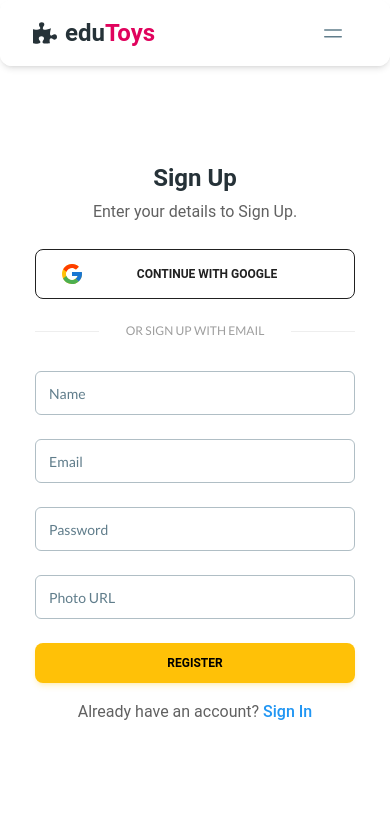
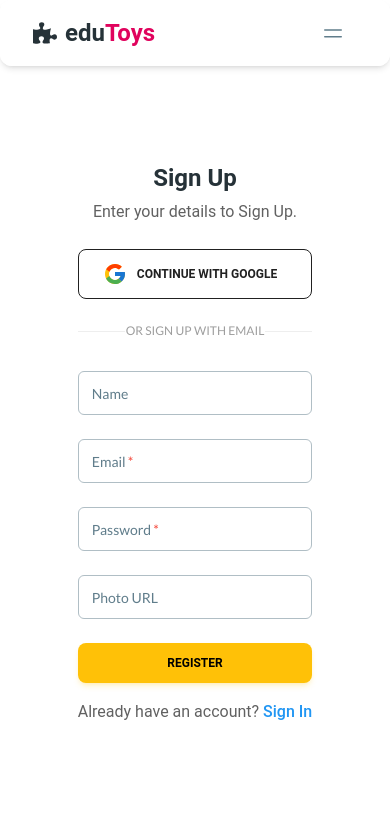
Before and after one commit to heynazrul/edu-toys, a React (Vite) app: page /register in a window 390 px wide. Shown: the top 829 px of the page. Built offline with nearby package versions, Linux system fonts and the light colour scheme; no server answers.

Commit message:
added tooltip for profile hover

```diff
--- a/src/pages/LogIn/LogIn.jsx
+++ b/src/pages/LogIn/LogIn.jsx
@@ -1,9 +1,10 @@
 import { Card, Input, Button, Typography } from '@material-tailwind/react';
 import { useContext } from 'react';
-import { FcGoogle } from 'react-icons/fc';
+
 import { Link } from 'react-router-dom';
 import { AuthContext } from '../../providers/AuthProvider';
 import { toast } from 'react-toastify';
+import SocialLogin from '../shared/SocialLogin/SocialLogin';
 
 const LogIn = () => {
   const { signIn } = useContext(AuthContext);
@@ -40,6 +41,8 @@ const LogIn = () => {
         });
       });
   };
+
+
   return (
     <div className="mx-auto max-w-7xl px-8  py-24">
       <Card
@@ -59,13 +62,8 @@ const LogIn = () => {
           </Typography>
         </div>
 
-        <Button
-          variant="outlined"
-          size="md"
-          className="mt-6 flex items-center justify-between "
-          fullWidth>
-          <FcGoogle size={24}></FcGoogle> <span className="flex-1">Continue with Google</span>
-        </Button>
+        {/* Social Login */}
+        <SocialLogin></SocialLogin>
 
         {/* Divider */}
         <div className="mt-6 flex items-center justify-between">
@@ -77,7 +75,7 @@ const LogIn = () => {
         </div>
         <form
           onSubmit={handleLogIn}
-          className="mb-2 mt-8 w-80 max-w-screen-lg sm:w-96">
+          className="mb-2 mt-8 w-full max-w-screen-lg sm:w-96">
           <div className="mb-4 flex flex-col gap-6">
             <Input
               size="lg"
--- a/src/pages/Register/Register.jsx
+++ b/src/pages/Register/Register.jsx
@@ -1,12 +1,14 @@
 import { Card, Input, Button, Typography } from '@material-tailwind/react';
-import { useContext } from 'react';
-import { FcGoogle } from 'react-icons/fc';
+import { InformationCircleIcon } from '@heroicons/react/24/solid';
+import { useContext, useState } from 'react';
 import { Link } from 'react-router-dom';
 import { AuthContext } from '../../providers/AuthProvider';
 import { toast } from 'react-toastify';
+import SocialLogin from '../shared/SocialLogin/SocialLogin';
 
 const Register = () => {
-  const { registerUser } = useContext(AuthContext);
+  const { registerUser, updateUser } = useContext(AuthContext);
+  const [customError, setCustomError] = useState(null);
 
   const handleRegister = (e) => {
     e.preventDefault();
@@ -15,7 +17,12 @@ const Register = () => {
     const email = form.email.value;
     const password = form.password.value;
     const photo = form.photo.value;
-    console.log(email, password, name, photo);
+
+    if (password && password.length < 6) {
+      setCustomError('Password should be at least 8 characters');
+    } else {
+      setCustomError(null);
+    }
 
     const toastPromise = toast.loading('Please wait registering...');
 
@@ -23,6 +30,7 @@ const Register = () => {
       .then((result) => {
         const user = result.user;
         console.log(user);
+        updateUser(name, photo);
         toast.update(toastPromise, {
           render: 'Registration Successful!',
           type: 'success',
@@ -42,16 +50,6 @@ const Register = () => {
           closeOnClick: true,
         });
       });
-
-    // toast.promise(
-    //   registerPromise,
-    //     {
-    //         pending: "Signing you up...",
-    //         success: "Registration Successful",
-    //         error: "Sorry! Something wrong"
-
-    //     }
-    // );
   };
 
   return (
@@ -73,13 +71,7 @@ const Register = () => {
           </Typography>
         </div>
 
-        <Button
-          variant="outlined"
-          size="md"
-          className="mt-6 flex items-center justify-between "
-          fullWidth>
-          <FcGoogle size={24}></FcGoogle> <span className="flex-1">Continue with Google</span>
-        </Button>
+        <SocialLogin></SocialLogin>
 
         {/* Divider */}
         <div className="mt-6 flex items-center justify-between">
@@ -91,7 +83,7 @@ const Register = () => {
         </div>
         <form
           onSubmit={handleRegister}
-          className="mb-2 mt-8 w-80 max-w-screen-lg sm:w-96">
+          className="mb-2 mt-8 w-full max-w-screen-lg sm:w-96">
           <div className="mb-4 flex flex-col gap-6">
             <Input
               size="lg"
@@ -106,14 +98,35 @@ const Register = () => {
               type="email"
               name="email"
               color="blue-gray"
+              required
             />
-            <Input
+            <div className="w-full">
+              <Input
+                type="password"
+                name="password"
+                size="lg"
+                label="Password"
+                color="blue-gray"
+                required
+              />
+              {customError && (
+                <Typography
+                  variant="small"
+                  color="red"
+                  className="mt-2 flex items-center gap-1 font-normal">
+                  <InformationCircleIcon className="-mt-px h-4 w-4" />
+                  {customError}
+                </Typography>
+              )}
+            </div>
+            {/* <Input
               type="password"
               name="password"
               size="lg"
               label="Password"
               color="blue-gray"
-            />
+              required
+            /> */}
             <Input
               size="lg"
               label="Photo URL"
--- a/src/pages/shared/Header/Header.jsx
+++ b/src/pages/shared/Header/Header.jsx
@@ -70,7 +70,7 @@ const Header = () => {
 
           {/* Profile Menu */}
           {user ? (
-              <ProfileMenu handleLogOut={handleLogOut} />
+            <ProfileMenu handleLogOut={handleLogOut} />
           ) : (
             <Link to={'/login'}>
               <Button
--- a/src/pages/shared/Header/ProfileMenu.jsx
+++ b/src/pages/shared/Header/ProfileMenu.jsx
@@ -6,10 +6,25 @@ import {
   LifebuoyIcon,
   PowerIcon,
 } from '@heroicons/react/24/outline';
-import { Avatar, Button, Menu, MenuHandler, MenuItem, MenuList, Typography } from '@material-tailwind/react';
-import {  createElement, useState } from 'react';
+import { Avatar, Button, Menu, MenuHandler, MenuItem, MenuList, Tooltip, Typography } from '@material-tailwind/react';
+import { createElement, useContext, useEffect, useState } from 'react';
+import { AuthContext } from '../../../providers/AuthProvider';
 
 const ProfileMenu = ({ handleLogOut }) => {
+  const { user } = useContext(AuthContext);
+
+  const [avatar, setAvatar] = useState(null);
+  useEffect(() => {
+    if (user.photoURL) {
+      setAvatar(user.photoURL);
+    } else if (user.displayName) {
+      const firstName = user.displayName.split('/')[0];
+      const lastName = user.displayName.split('/')[1];
+      setAvatar(`https://ui-avatars.com/api/?name=${firstName}+${lastName}`);
+    } else if (user.email) {
+      setAvatar(`https://ui-avatars.com/api/?name=${user.email}`);
+    }
+  }, [user]);
   const profileMenuItems = [
     {
       label: 'My Profile',
@@ -38,20 +53,24 @@ const ProfileMenu = ({ handleLogOut }) => {
 
   return (
     <Menu
+
       open={isMenuOpen}
       handler={setIsMenuOpen}
       placement="bottom-end">
+      <Tooltip
+        content={user.displayName ? user.displayName : ''}
+        placement="left">
         <MenuHandler>
           <Button
             variant="text"
             color="blue-gray"
-          className="flex items-center gap-1 rounded-full py-0.5 pl-0.5 pr-2 lg:ml-auto">
+            className="flex items-center gap-1 rounded-full py-0.5 pl-0.5 pr-2 lg:ml-0">
             <Avatar
               variant="circular"
               size="sm"
               alt="candice wu"
               className="border border-blue-500 p-0.5"
-            src="https://images.unsplash.com/photo-1633332755192-727a05c4013d?ixlib=rb-1.2.1&ixid=MnwxMjA3fDB8MHxwaG90by1wYWdlfHx8fGVufDB8fHx8&auto=format&fit=crop&w=1480&q=80"
+              src={avatar}
             />
             <ChevronDownIcon
               strokeWidth={2.5}
@@ -59,6 +78,7 @@ const ProfileMenu = ({ handleLogOut }) => {
             />
           </Button>
         </MenuHandler>
+      </Tooltip>
       <MenuList className="p-1">
         {profileMenuItems.map(({ label, icon }, key) => {
           const isLastItem = key === profileMenuItems.length - 1;
--- /dev/null
+++ b/src/pages/shared/SocialLogin/SocialLogin.jsx
@@ -0,0 +1,51 @@
+import { Button } from "@material-tailwind/react";
+import { useContext } from "react";
+import { FcGoogle } from 'react-icons/fc';
+import { AuthContext } from "../../../providers/AuthProvider";
+import { toast } from "react-toastify";
+
+
+const SocialLogin = () => {
+
+    const { signInWithGoogle } = useContext(AuthContext);
+
+    const handleGoogleLogin = () => {
+      const toastPromise = toast.loading('Please wait...');
+      signInWithGoogle()
+        .then((result) => {
+          const user = result.user;
+          console.log(user);
+          toast.update(toastPromise, {
+            render: 'Sign In Successful!',
+            type: 'success',
+            isLoading: false,
+            autoClose: 3000,
+            closeOnClick: true,
+          });
+        })
+        .catch((error) => {
+          const message = error?.message?.split('/')[1]?.split(')')[0];
+
+          toast.update(toastPromise, {
+            render: message,
+            type: 'error',
+            isLoading: false,
+            autoClose: 3000,
+            closeOnClick: true,
+          });
+        });
+    };
+
+  return (
+    <Button
+      onClick={handleGoogleLogin}
+      variant="outlined"
+      size="md"
+      className="mt-6 flex items-center justify-between "
+      fullWidth>
+      <FcGoogle size={24}></FcGoogle> <span className="flex-1">Continue with Google</span>
+    </Button>
+  );
+};
+
+export default SocialLogin;
--- a/src/providers/AuthProvider.jsx
+++ b/src/providers/AuthProvider.jsx
@@ -1,9 +1,19 @@
 import { createContext, useEffect, useState } from 'react';
-import { createUserWithEmailAndPassword, getAuth, onAuthStateChanged, signInWithEmailAndPassword, signOut } from 'firebase/auth';
+import {
+  GoogleAuthProvider,
+  createUserWithEmailAndPassword,
+  getAuth,
+  onAuthStateChanged,
+  signInWithEmailAndPassword,
+  signInWithPopup,
+  signOut,
+  updateProfile,
+} from 'firebase/auth';
 import app from '../firebase/firebase.config';
 
 export const AuthContext = createContext();
 const auth = getAuth(app);
+const googleProvider = new GoogleAuthProvider();
 
 const AuthProvider = ({ children }) => {
   const [user, setUser] = useState();
@@ -15,9 +25,21 @@ const AuthProvider = ({ children }) => {
   };
 
   const signIn = (email, password) => {
-    setLoading(true)
-    return signInWithEmailAndPassword(auth, email, password)
-  }
+    setLoading(true);
+    return signInWithEmailAndPassword(auth, email, password);
+  };
+
+  const signInWithGoogle = () => {
+    setLoading(true);
+    return signInWithPopup(auth, googleProvider);
+  };
+
+  const updateUser = (name, photo) => {
+    return updateProfile(auth.currentUser, {
+      displayName: name,
+      photoURL: photo,
+    });
+  };
 
   const logOut = () => {
     setLoading(true);
@@ -28,7 +50,6 @@ const AuthProvider = ({ children }) => {
     const unsubscribe = onAuthStateChanged(auth, (currentUser) => {
       setUser(currentUser);
       setLoading(false);
-
     });
 
     return () => {
@@ -44,6 +65,8 @@ const AuthProvider = ({ children }) => {
     registerUser,
     signIn,
     logOut,
+    signInWithGoogle,
+    updateUser,
   };
   return <AuthContext.Provider value={authInfo}>{children}</AuthContext.Provider>;
 };
```
Lines whose indentation alone changed are shown as unchanged.
